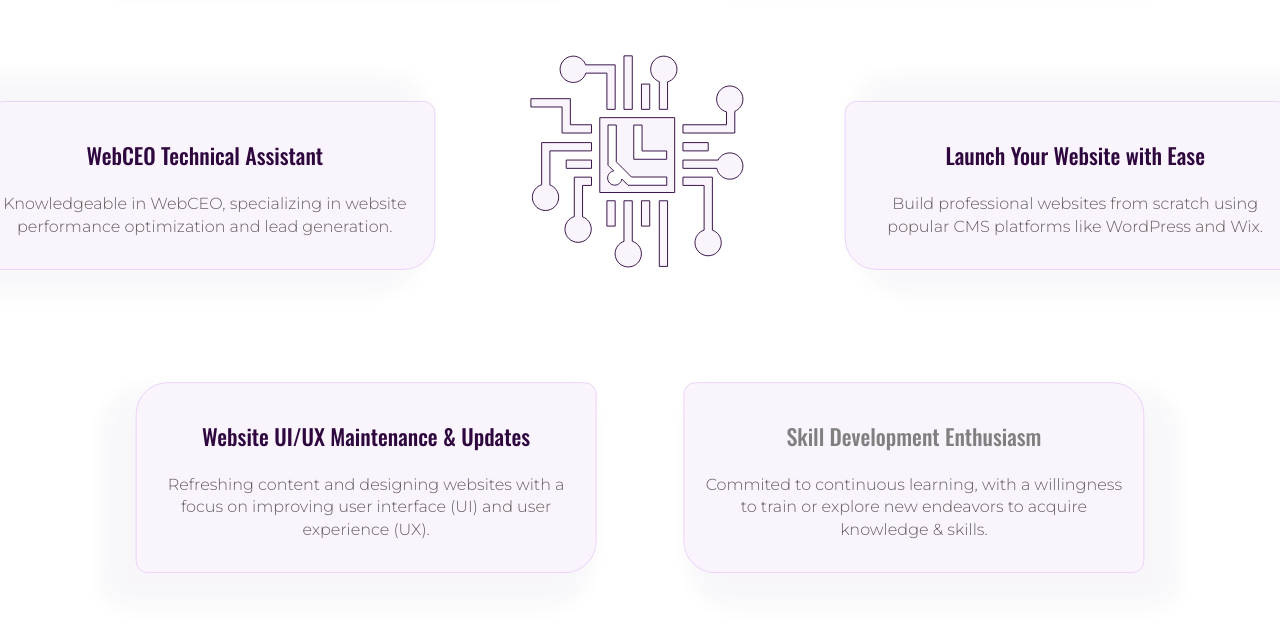
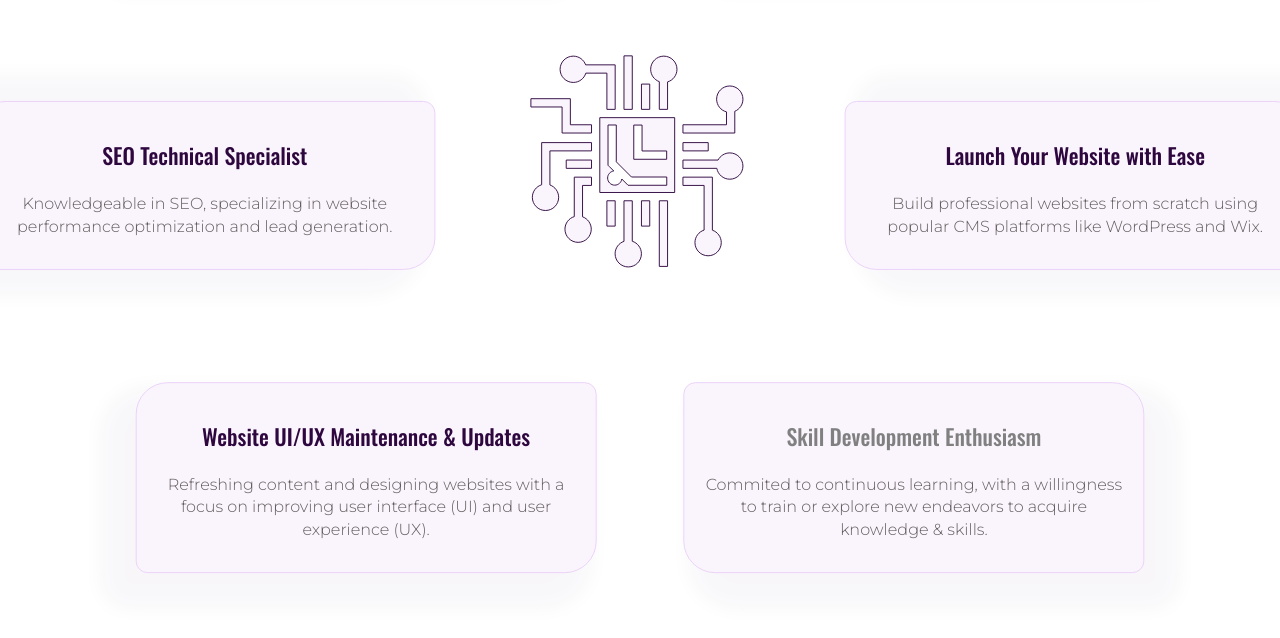
Before and after one commit to albertgebmanapsal/getting-started, a plain HTML site: page index.html in a window 1280 px wide. Shown: the part 1440-2078 px from the top of the page. Drawn offline with nearby package versions, Linux system fonts and the light colour scheme.

Commit message:
Update index.html

```diff
--- a/index.html
+++ b/index.html
@@ -273,8 +273,8 @@
 						<p>Converting a mockup website into a live site using custom code or a CMS like WordPress.</p>
 					</div>
 					<div class="services serv2">
-						<h3>WebCEO Technical Assistant</h3>
-						<p>Knowledgeable in WebCEO, specializing in website performance optimization and lead generation.</p>
+						<h3>SEO Technical Specialist</h3>
+						<p>Knowledgeable in SEO, specializing in website performance optimization and lead generation.</p>
 					</div>
 					<div class="services serv3">
 						<h3>Website UI/UX Maintenance & Updates</h3>
```
